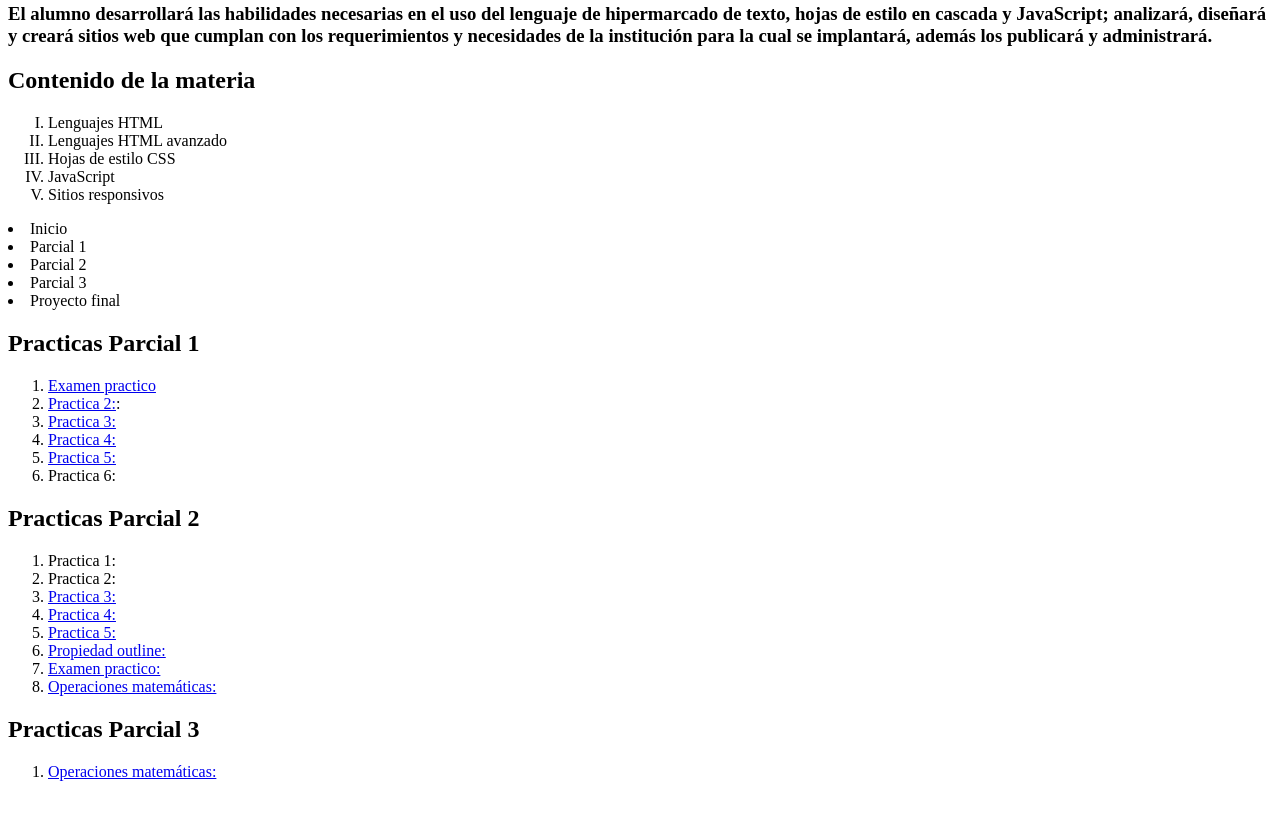
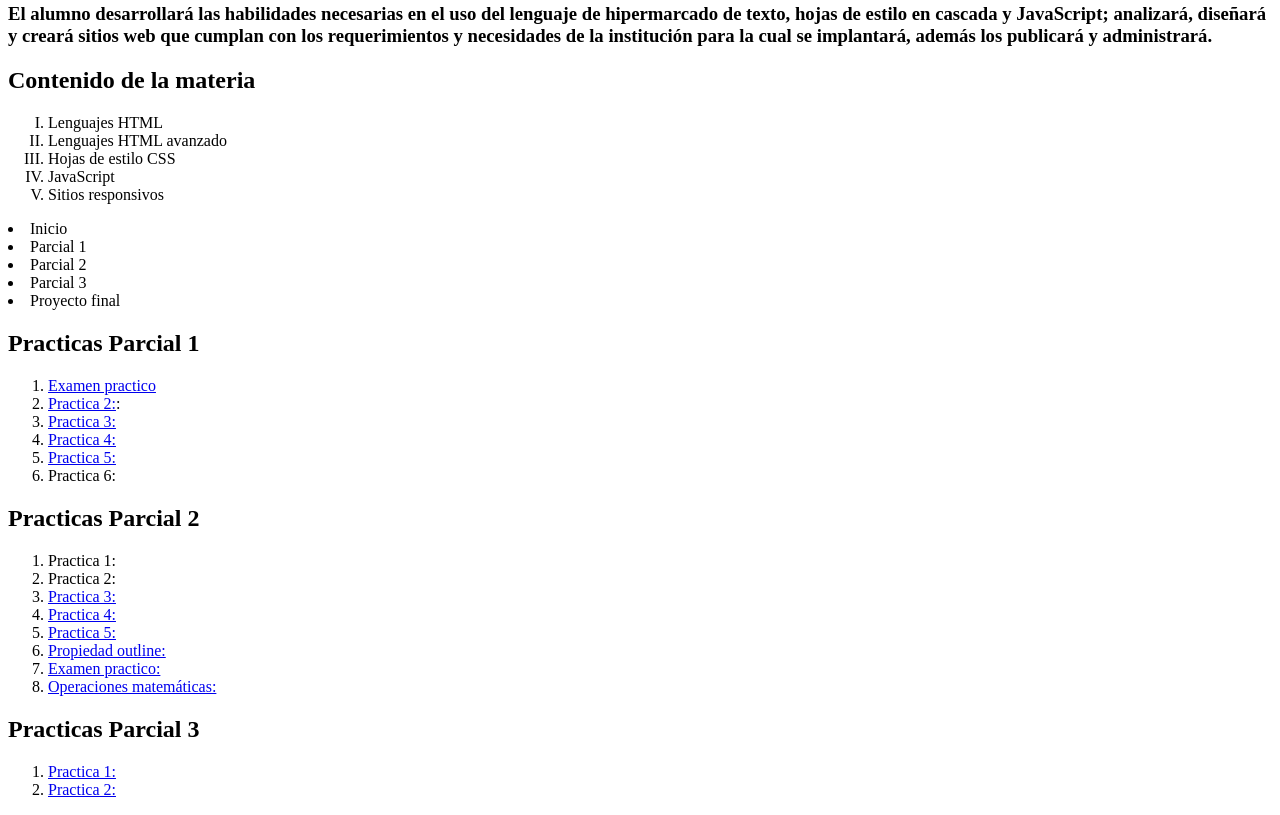
Before and after one commit to Alejandro11HG/Portafolio, a plain HTML site: page index.html in a window 1280 px wide. Shown: the part 821-1636 px from the top of the page. Drawn offline with Linux system fonts and the light colour scheme.

Commit message:
Update index.html

```diff
--- a/index.html
+++ b/index.html
@@ -88,8 +88,8 @@
 
      <h2>Practicas Parcial 3</h2>
     <ol>
-        <li><a href="Operaciones.html">Operaciones matemáticas:</a></li>
-
+        <li><a href="Operaciones.html">Practica 1:</a></li>
+        <li><a href="Practica2_P2.html">Practica 2:</a></li>
      </ol>
 
 
```
